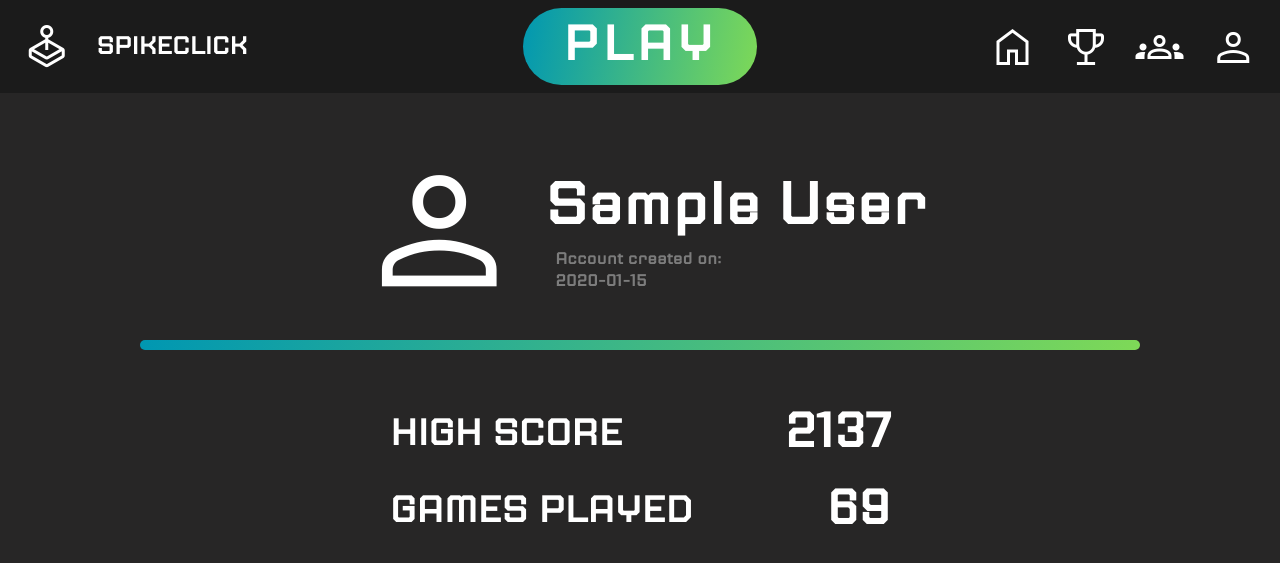
After one commit to misiak125/ReClick, a Flask app: page /user/1 in a window 1280 px wide. The commit adds this page. Shown: the top 563 px of the page. Run offline with Flask 3, Linux system fonts and the light colour scheme; tables that the repository leaves empty hold one stand-in row (values such as "Sample post"); some web fonts are replaced.

Commit message:
dodanie stron profilowych

```diff
--- a/website/__init__.py
+++ b/website/__init__.py
@@ -15,7 +15,7 @@ def create_app():
     app.config['MAIL_SERVER'] = "smtp-mail.outlook.com"
     app.config['MAIL_PORT'] = 587
     app.config['MAIL_USERNAME'] = "re.click@outlook.com"
-    app.config['MAIL_PASSWORD'] = ""
+    app.config['MAIL_PASSWORD'] = "Gordojestpiekny700"
     app.config['MAIL_USE_TLS'] = True
     app.config['MAIL_USE_SSL'] = False
     app.config['SECURITY_PASSWORD_SALT'] = "devdev"
--- a/website/auth.py
+++ b/website/auth.py
@@ -55,9 +55,13 @@ def signup():
         if user:
             flash('Email address already exists', 'error')
             return redirect(url_for('auth.signup'))
+        if len(form.username.data) > 15:
+            flash('Username cannot be longer than 15 characters', 'error')
+            return redirect(url_for('auth.signup'))
 
         new_user = User(form.email.data, form.username.data,
                     form.password.data, is_confirmed=True)
+
         db.session.add(new_user)
         db.session.commit()
 
--- a/website/static/style.css
+++ b/website/static/style.css
@@ -466,3 +466,122 @@ input::placeholder {
 
     border: none;
 }
+
+.profile-box {
+    /*background-color: darkkhaki;*/
+
+    min-width: 100px;
+    min-height: 100px;
+    margin-top: 30px;
+
+    display: flex;
+    flex-direction: column;
+    align-items: center;
+    justify-content: start;
+}
+
+.profile-element-data {
+    /*background-color: darkcyan;*/
+
+    /*width: min(75vw, 750px);*/
+    width: fit-content;
+    min-height: 100px;
+    padding: 20px;
+
+    display: flex;
+    justify-content: space-between;
+    align-items: center;
+}
+
+.profile-element-info {
+    /*background-color: darkcyan;*/
+
+    width: fit-content;
+
+    display: flex;
+    flex-direction: column;
+    align-items: center;
+}
+
+.profile-line {
+    background: rgb(18,194,233);
+    background: linear-gradient(100deg, #0097B2 0%, #7ED957 100%);
+    border-radius: 10px;
+
+    max-width: 1000px;
+    width: 87vw;
+    height: 10px;
+    margin-top: 5px;
+    margin-bottom: 50px;
+}
+
+.profile-icon-box {
+    /*background-color: darkmagenta;*/
+
+    display: flex;
+    align-items: center;
+    justify-content: center;
+}
+
+#profile-icon {
+    font-size: 172px;
+}
+
+.profile-data-box {
+    /*background-color: darkolivegreen;*/
+
+    width: fit-content;
+    padding-left: 20px;
+}
+
+.profile-username {
+    /*background-color: darkorange;*/
+    font-size: 58px;
+}
+
+.profile-date-text {
+    /*background-color: lightskyblue;*/
+    color: #7c7c7c;
+
+    padding-left: 10px;
+}
+
+.profile-date {
+    /*background-color: whitesmoke;*/
+    color: #7c7c7c;
+
+    padding-left: 10px;
+}
+
+.profile-info-box {
+    /*background-color: red;*/
+
+    width: 500px;
+    margin-bottom: 10px;
+
+    display: flex;
+    justify-content: space-between;
+}
+
+.profile-info-text {
+    /*background-color: pink;*/
+    font-size: 36px;
+    /*white-space: nowrap;*/
+
+    width: fit-content;
+
+    display: flex;
+    justify-content: center;
+    align-items: center;
+}
+
+.profile-info-number {
+    /*background-color: brown;*/
+    font-size: 48px;
+
+    width: fit-content;
+
+    display: flex;
+    justify-content: center;
+    align-items: center;
+}
--- /dev/null
+++ b/website/templates/userpage.html
@@ -0,0 +1,45 @@
+{% extends "base.html" %}
+
+{% block content %}
+<div class="profile-box">
+    <div class="profile-element-data">
+        <div class="profile-icon-box">
+            <span class="material-symbols-outlined" id="profile-icon">
+                person
+            </span>
+        </div>
+        <div class="profile-data-box">
+            <div class="profile-username">
+                {{ user.name }}
+            </div>
+            <div class="profile-date-text">
+                Account created on:
+            </div>
+            <div class="profile-date">
+                {{ user.created_on.strftime('%Y-%m-%d') }}
+            </div>
+        </div>
+    </div>
+    <div class="profile-line">
+
+    </div>
+    <div class="profile-element-info">
+        <div class="profile-info-box">
+            <div class="profile-info-text">
+                HIGH SCORE
+            </div>
+            <div class="profile-info-number">
+                {{ high_score }}
+            </div>
+        </div>
+        <div class="profile-info-box">
+            <div class="profile-info-text">
+                GAMES PLAYED
+            </div>
+            <div class="profile-info-number">
+                {{ game_count }}
+            </div>
+        </div>
+    </div>
+</div>
+{% endblock %}
--- a/website/views.py
+++ b/website/views.py
@@ -1,4 +1,4 @@
-from flask import Blueprint, render_template, request
+from flask import Blueprint, render_template, request, abort
 from flask_login import login_required, current_user
 from .models import User
 from . import db
@@ -35,3 +35,14 @@ def users():
 @views.route('/play')
 def play():
     return render_template('game.html')
+
+@views.route("/user/<int:userid>")
+def userpage(userid):
+    user = User.query.get(userid)
+    game_count = 69
+    high_score = 2137
+
+    if user is None or not user.is_confirmed:
+        abort(404)
+
+    return render_template('userpage.html', user=user, high_score=high_score, game_count=game_count)
```
